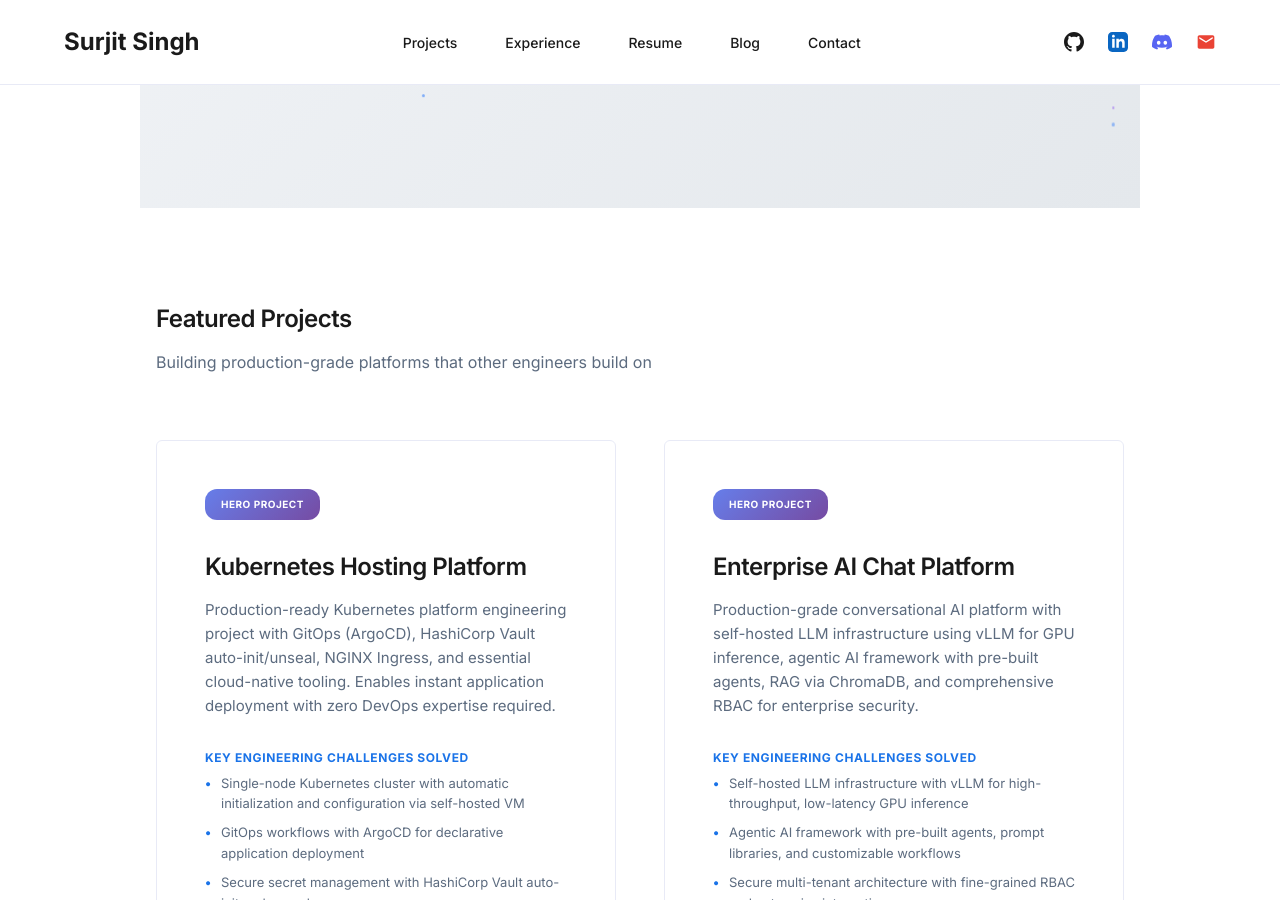
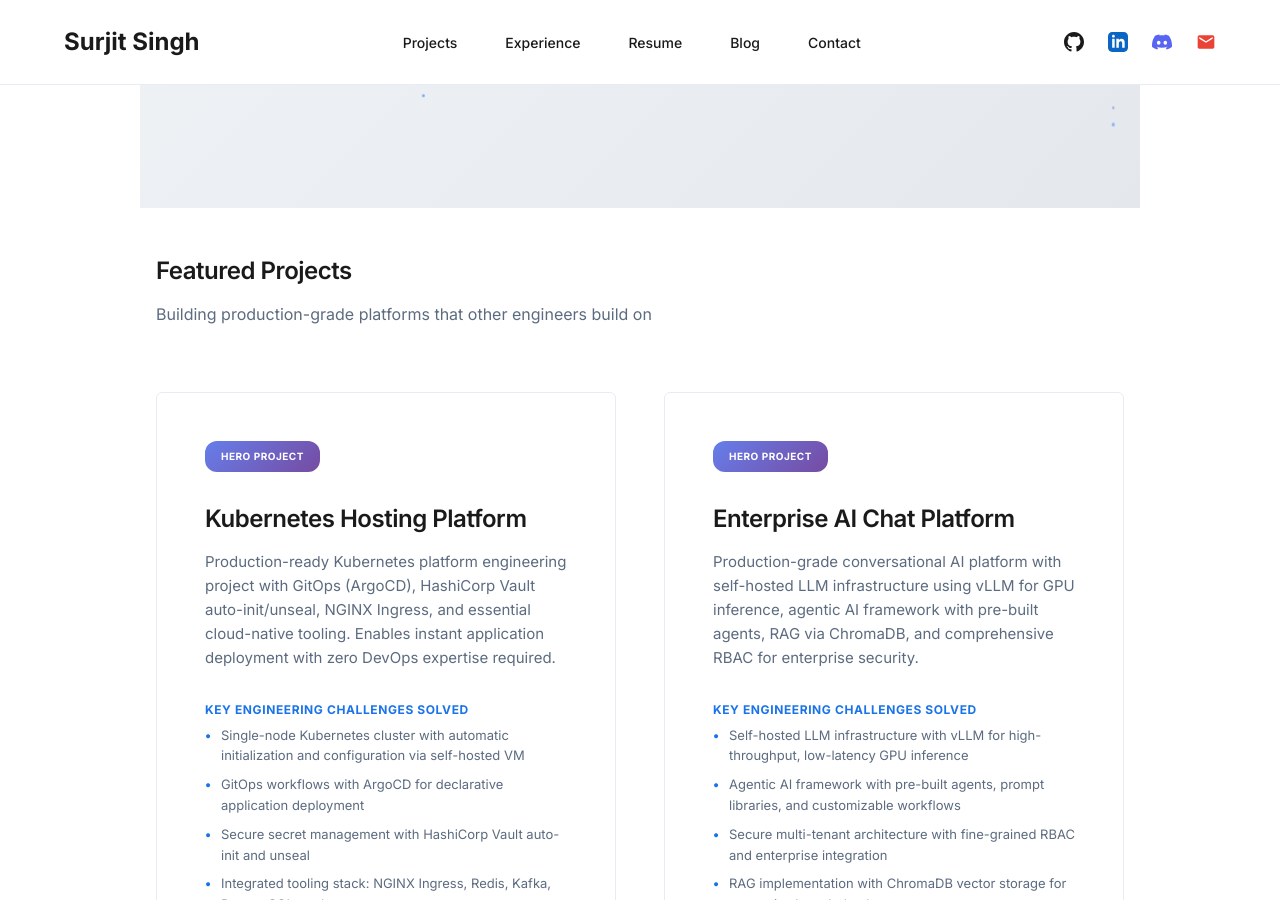
Before and after one commit to surjit7/surjit7.github.io, a Jekyll site: the page built from index.md, in a window 1280 px wide and 900 px high, scrolled down 777 px. Built offline with Jekyll 4.4.1, drawn with Linux system fonts in a browser that asks for light colours.

Commit message:
section padding lg

```diff
--- a/assets/css/main.scss
+++ b/assets/css/main.scss
@@ -234,7 +234,7 @@ a:hover {
 
 /* Sections */
 .section {
-  padding: $spacing-xxl 0;
+  padding: $spacing-lg 0;
 }
 
 .section-header {
@@ -2655,11 +2655,6 @@ a:hover {
    Premium FAANG-level Design
    ============================ */
 
-.resume-section {
-  padding: $spacing-xxxl 0;
-  background: $color-bg;
-}
-
 .resume-card {
   background: $color-bg;
   border: 1px solid $color-border;
@@ -3040,7 +3035,7 @@ a:hover {
    ============== ========================= ================================ */
 
 .resume-section {
-  padding: $spacing-xxxl 0;
+  padding: $spacing-lg 0;
   background: $color-bg;
 }
 
@@ -3774,7 +3769,7 @@ a:hover {
 
 /* World-Class Experience Section */
 .experience-section {
-  padding: $spacing-xxxl 0;
+  padding: $spacing-lg 0;
 }
 
 .experience-grid {
```
Also changed, not shown: 3 other files.
